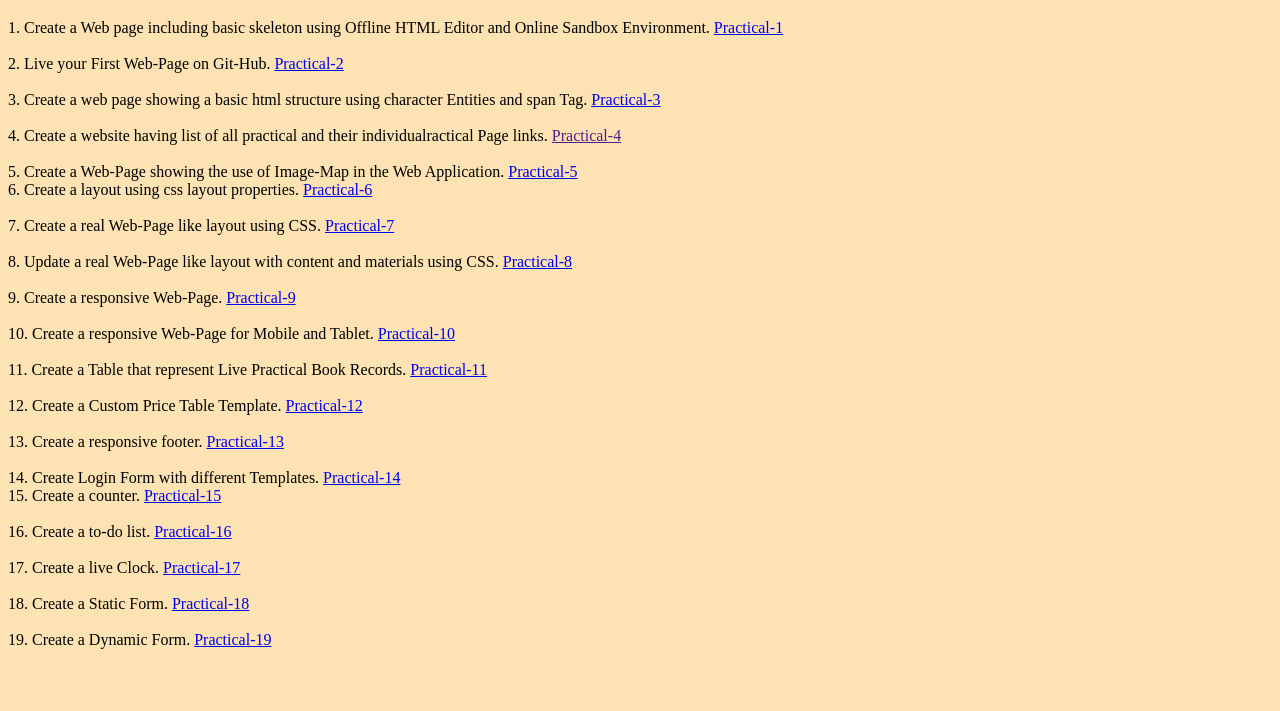
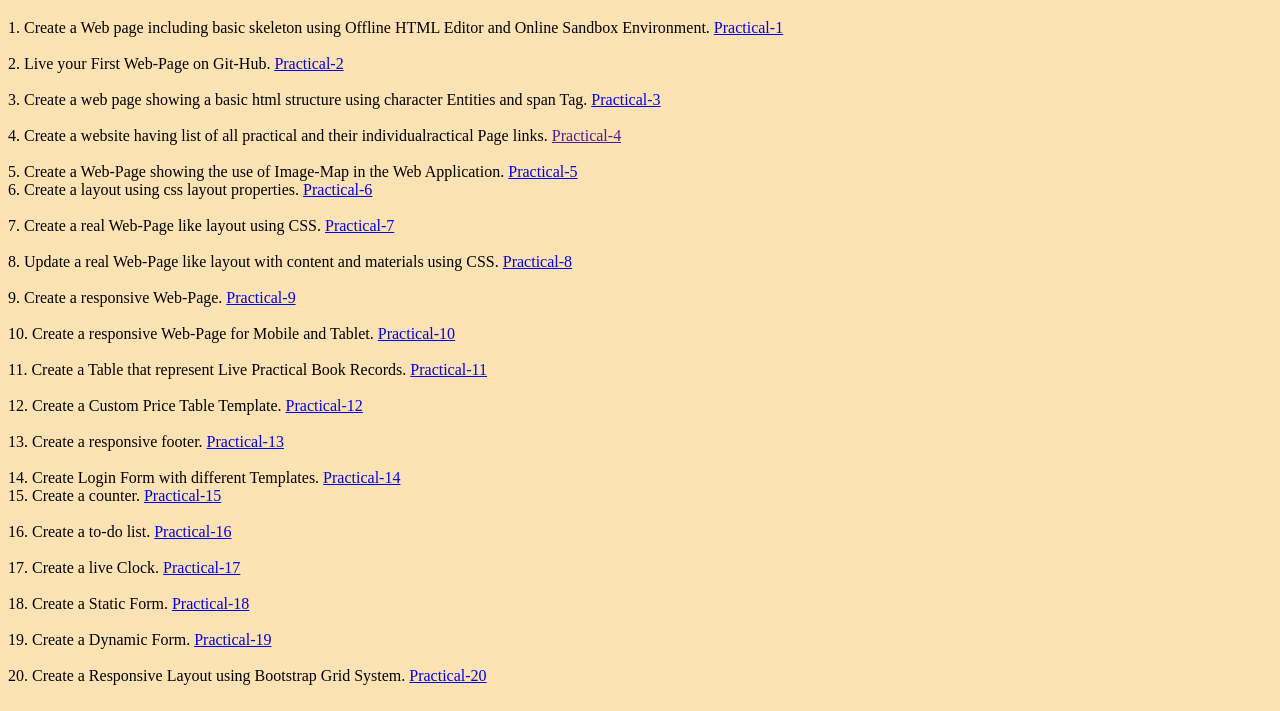
Before and after one commit to Blitzcoder01/FULL_STACK_ASSIGNMENT, a plain HTML site: page index.html in a window 1280 px wide. Shown: the part 289-1000 px from the top of the page. Before the commit the page ends 946 px from the top, so only its background shows below. Drawn offline with Linux system fonts and the light colour scheme.

Commit message:
Update index.html

```diff
--- a/index.html
+++ b/index.html
@@ -127,5 +127,10 @@
     19. Create a Dynamic Form.
         <a href="assignment19/assignment19.html">Practical-19</a>
     </div>
+    <br>
+    <div>
+        20. Create a Responsive Layout using Bootstrap Grid System.
+        <a href="assignment20/assignment20.html">Practical-20</a><br><br>
+    </div>
 </body>
 </html>
```
